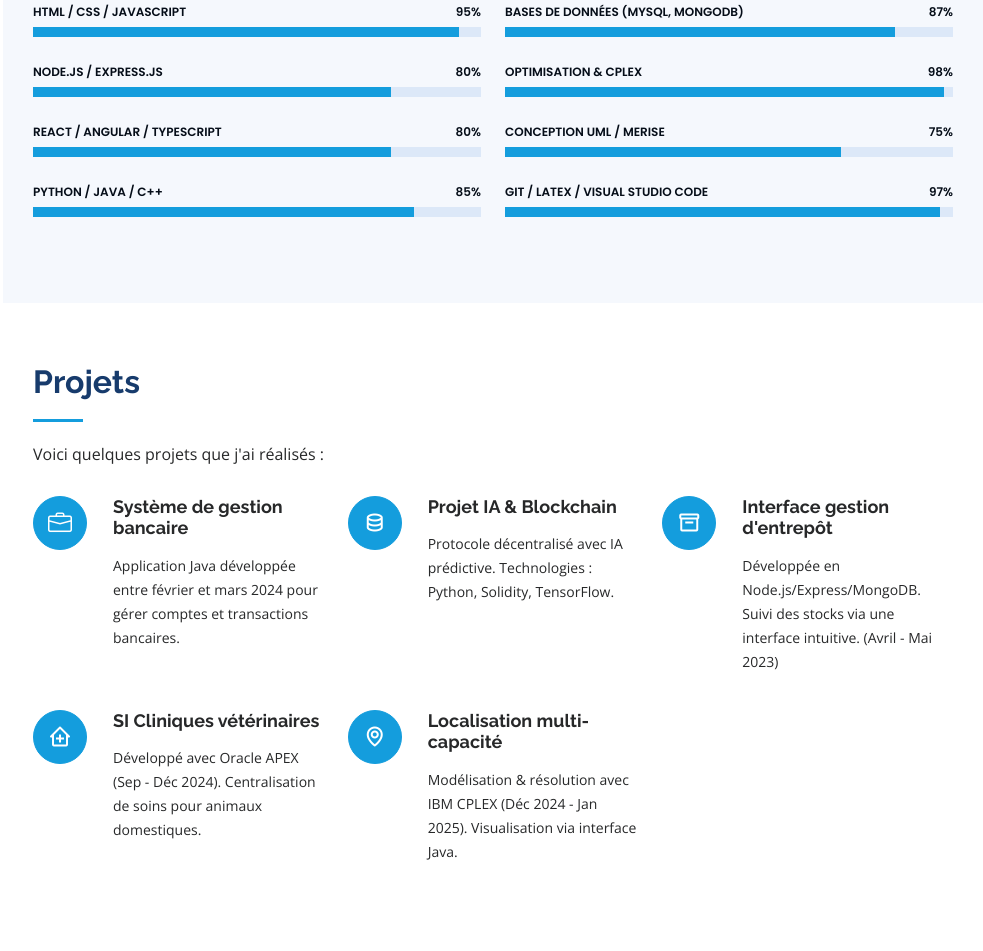
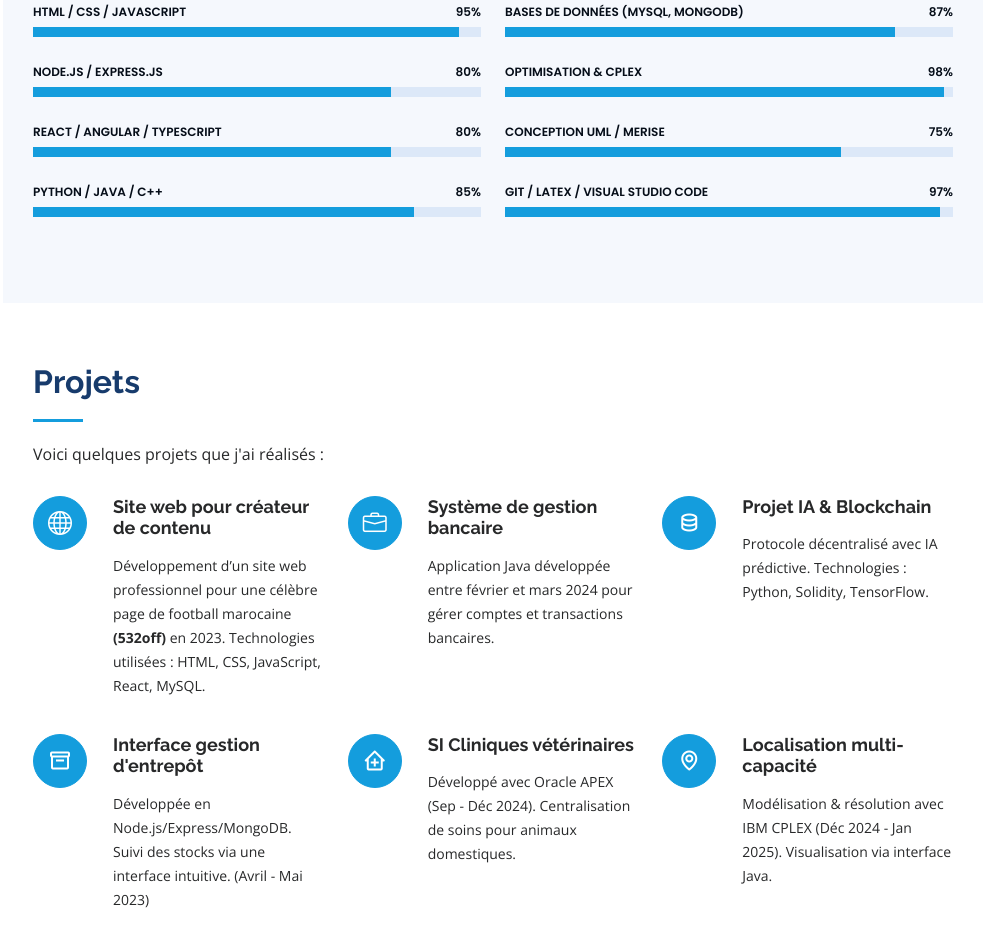
Before and after one commit to hatim-estari/Portfolio, a plain HTML site: page index.html in a window 1280 px wide. Shown: the part 2463-3414 px from the top of the page, without its empty margins (297-1280 px from the left). Drawn offline with nearby package versions, Linux system fonts and the light colour scheme.

Commit message:
Update index.html

```diff
--- a/index.html
+++ b/index.html
@@ -216,6 +216,14 @@
     </div>
     <div class="row">
       <div class="col-lg-4 col-md-6 icon-box" data-aos="fade-up">
+        <div class="icon"><i class="bi bi-globe"></i></div>
+        <h4 class="title">Site web pour créateur de contenu</h4>
+        <p class="description">
+          Développement d’un site web professionnel pour une célèbre page de football marocaine <strong>(532off)</strong> en 2023. Technologies utilisées : HTML, CSS, JavaScript, React, MySQL.
+        </p>
+      </div>
+
+      <div class="col-lg-4 col-md-6 icon-box" data-aos="fade-up">
         <div class="icon"><i class="bi bi-briefcase"></i></div>
         <h4 class="title">Système de gestion bancaire</h4>
         <p class="description">Application Java développée entre février et mars 2024 pour gérer comptes et transactions bancaires.</p>
@@ -243,6 +251,7 @@
     </div>
   </div>
 </section>
+
   </main>
 
   <a href="#" class="back-to-top d-flex align-items-center justify-content-center"><i class="bi bi-arrow-up-short"></i></a>
```
Lines whose indentation alone changed are shown as unchanged.
